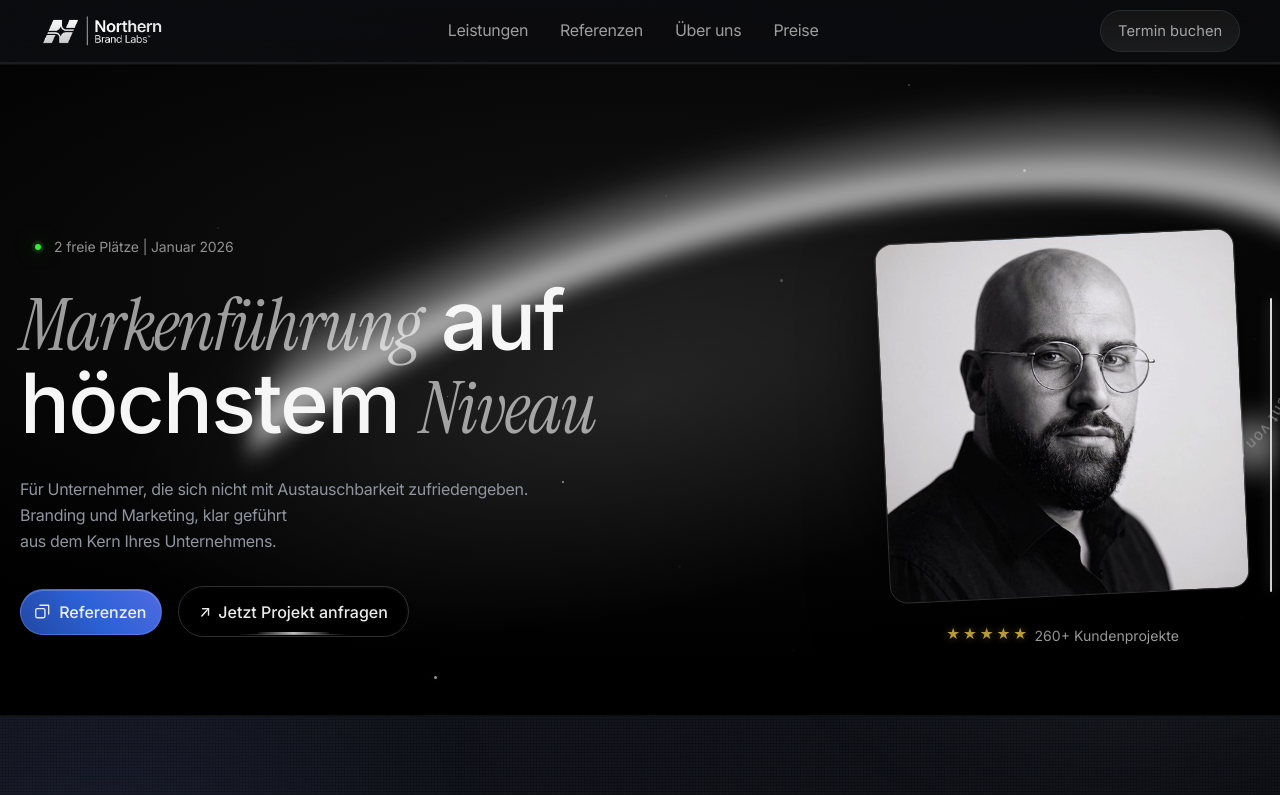
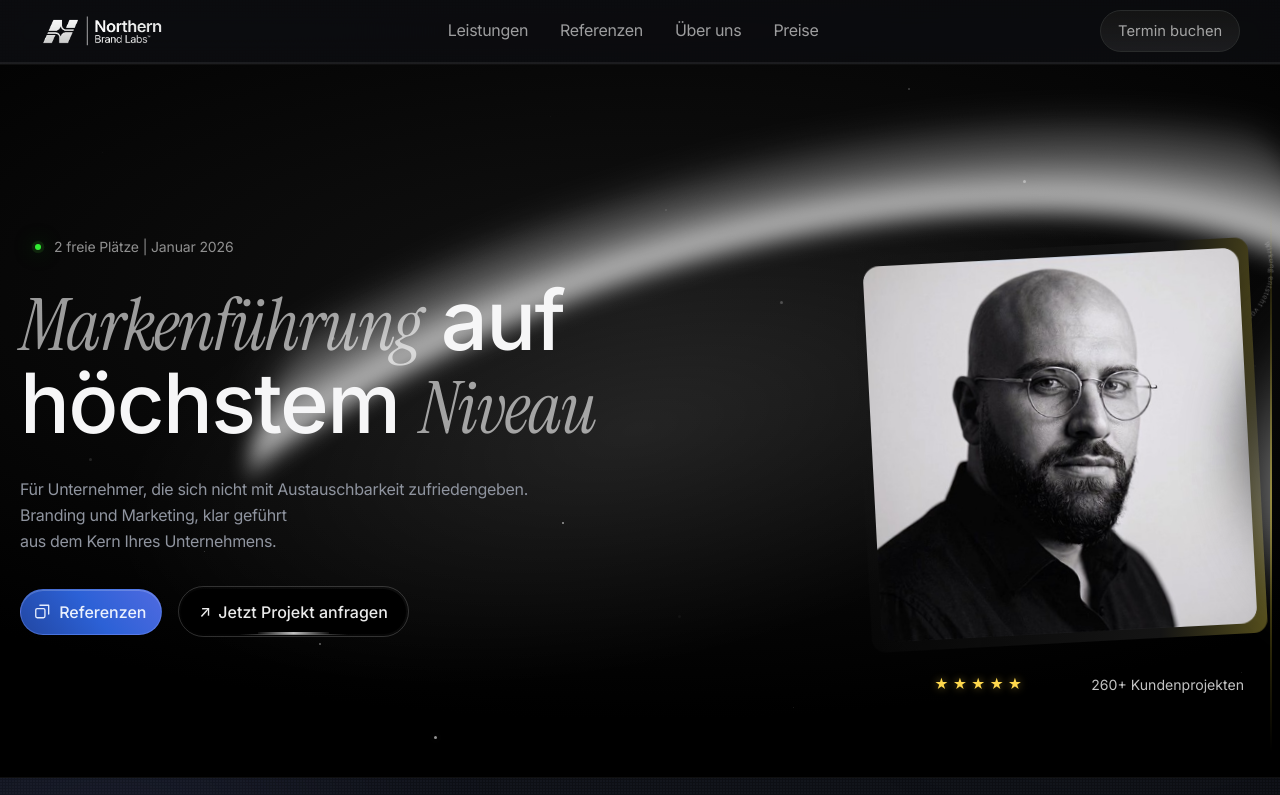
Before and after one commit to Meedya/Meedya, a Next.js app: page / in a window 1280 px wide. Shown: the top 795 px of the page. Built offline with nearby package versions, Linux system fonts and the light colour scheme.

Commit message:
Tighten hero right-side geometry and mobile spacing parity

```diff
--- a/app/globals.css
+++ b/app/globals.css
@@ -233,7 +233,7 @@ a {
   position: relative;
   z-index: 2;
   padding: 0;
-  width: min(1350px, 100%);
+  width: min(1400px, 100%);
   margin-inline: auto;
   display: flex;
   flex-direction: column;
@@ -594,20 +594,29 @@ a {
 
 .hero-visual {
   position: relative;
-  min-height: 420px;
-  display: grid;
-  place-items: center;
-  align-self: end;
+  flex: 1 0 0;
+  min-width: 400px;
+  max-width: 400px;
+  width: 1px;
+  min-height: min-content;
+  padding: 16px;
+  display: flex;
+  flex-direction: column;
+  align-items: center;
+  justify-content: center;
+  gap: 10px;
+  align-self: stretch;
 }
 
 .hero-ring {
   position: absolute;
-  width: 74%;
-  height: 74%;
-  right: -11%;
-  top: -11%;
-  z-index: 0;
-  opacity: 1;
+  z-index: 1;
+  width: 140px;
+  height: 150px;
+  top: -38px;
+  right: -15px;
+  overflow: hidden;
+  opacity: 0.7;
   pointer-events: none;
 }
 
@@ -625,65 +634,103 @@ a {
 .hero-ring text {
   fill: rgb(201, 201, 201);
   font-family: "Sintony", "Sintony Placeholder", sans-serif;
-  font-size: 5.8px;
+  font-size: 12px;
   font-style: normal;
-  font-weight: 200;
-  letter-spacing: 0.18em;
+  font-weight: 400;
+  letter-spacing: 0.3em;
   line-height: 1em;
   word-spacing: 0;
-  opacity: 0.7;
+  opacity: 1;
 }
 
 .hero-side-glow {
   position: absolute;
-  z-index: 1;
-  right: -3%;
-  top: 16%;
-  width: 2px;
-  height: 70%;
-  background: rgba(255, 255, 255, 0.95);
-  border-radius: 999px;
-  box-shadow: 0 0 14px rgba(255, 255, 255, 0.4);
+  pointer-events: none;
+  z-index: 5;
+  width: 106px;
+  height: 636px;
+  top: calc(45.0098% - 317.75px);
+  right: -12px;
+  overflow: hidden;
 }
 
 .hero-side-glow::before {
   content: "";
   position: absolute;
-  right: 100%;
-  top: 50%;
-  width: 150px;
-  height: 68px;
-  transform: translateY(-50%);
-  background: radial-gradient(75% 58% at 100% 50%, rgba(255, 255, 255, 0.78) 0%, rgba(255, 255, 255, 0) 100%);
-  filter: blur(12px);
+  width: 353px;
+  height: 353px;
+  top: calc(50% - 176.5px);
+  right: -329px;
+  border-radius: 353px;
+  background: radial-gradient(
+    64.5947% 78.6119% at 50.1416% 84.4193%,
+    var(--token-59c77d36-1334-459f-ae7c-0cc1454f8332, #4f6ae0) 0%,
+    var(--token-824b0275-9b90-4fdc-a563-7ec722d766de, #c9c9c9) 43.5%,
+    var(--token-0a4ceaa7-f975-45bf-afa8-3b008919fdea, #141414) 100%
+  );
+  filter: blur(30px);
+}
+
+.hero-side-glow::after {
+  content: "";
+  position: absolute;
+  width: 548px;
+  height: 1px;
+  top: calc(54.529% - 0.5px);
+  right: -273px;
+  transform: rotate(90deg);
+  background: linear-gradient(
+    90deg,
+    rgba(5, 5, 5, 0) 0%,
+    var(--token-824b0275-9b90-4fdc-a563-7ec722d766de, #d5c02b) 53.5%,
+    rgba(5, 5, 5, 0) 100%
+  );
 }
 
 .hero-image-wrap {
   position: relative;
   z-index: 1;
-  width: min(100%, 360px);
+  width: 396px;
+  padding: 10px;
+  border-radius: 14px;
+  overflow: visible;
+  transform: rotate(-3deg);
+  background: linear-gradient(
+    275deg,
+    var(--token-824b0275-9b90-4fdc-a563-7ec722d766de, rgb(213, 192, 43)) -49%,
+    var(--token-0a4ceaa7-f975-45bf-afa8-3b008919fdea, rgb(20, 20, 20)) 25%,
+    rgba(4, 3, 3, 0) 108%
+  );
+}
+
+.hero-image-inner {
+  position: relative;
   aspect-ratio: 1 / 1;
-  border-radius: 18px;
+  width: 100%;
+  border-radius: 13px;
   overflow: hidden;
-  border: 1px solid rgba(255, 255, 255, 0.18);
-  transform: rotate(-2.7deg);
-  box-shadow:
-    0 28px 70px rgba(0, 0, 0, 0.65),
-    0 0 0 1px rgba(255, 255, 255, 0.06) inset;
 }
 
 .hero-image-wrap img {
+  position: absolute;
+  top: 0;
+  left: 0;
+  right: 0;
   width: 100%;
   height: 100%;
+  border-radius: 16px;
   object-fit: cover;
   display: block;
 }
 
 .hero-proof {
-  margin-top: 1.1rem;
-  display: inline-flex;
-  align-items: center;
-  gap: 0.45rem;
+  display: flex;
+  flex-wrap: wrap;
+  width: 100%;
+  padding: 20px 0 0;
+  justify-content: flex-end;
+  align-items: center;
+  gap: 16px;
   color: rgba(255, 255, 255, 0.76);
   font-size: 0.88rem;
 }
@@ -698,7 +745,10 @@ a {
 
 .hero-stars {
   display: inline-flex;
-  gap: 0.15rem;
+  align-items: center;
+  gap: 4px;
+  width: 141px;
+  height: 24px;
   line-height: 1;
 }
 
@@ -1402,7 +1452,10 @@ a {
   }
 
   .hero-visual {
-    display: grid;
+    flex-wrap: wrap;
+    flex: none;
+    width: 100%;
+    min-width: 300px;
     min-height: 0;
     margin-top: 12px;
   }
@@ -1435,8 +1488,13 @@ a {
   }
 
   .hero-copy {
+    gap: 40px;
     min-width: 0;
     max-width: none;
+  }
+
+  .hero-text-block {
+    gap: 28px;
   }
 
   .pulse-tag {
--- a/app/page.tsx
+++ b/app/page.tsx
@@ -388,10 +388,12 @@ export default function HomePage() {
               </div>
               <div className="hero-side-glow" aria-hidden="true" />
               <div className="hero-image-wrap">
-                <img
-                  src="/framer-mirror/framerusercontent.com/t98Yw15iamxzjnXyjbW04Xs9M0.jpg"
-                  alt="Portrait"
-                />
+                <div className="hero-image-inner">
+                  <img
+                    src="/framer-mirror/framerusercontent.com/t98Yw15iamxzjnXyjbW04Xs9M0.jpg"
+                    alt="Portrait"
+                  />
+                </div>
               </div>
               <div className="hero-proof">
                 <div className="hero-stars" aria-hidden="true">
@@ -401,7 +403,7 @@ export default function HomePage() {
                   <span>★</span>
                   <span>★</span>
                 </div>
-                <p>260+ Kundenprojekte</p>
+                <p>260+ Kundenprojekten</p>
               </div>
             </div>
           </div>
```
Also changed, not shown: scripts/framer-sync.mjs (+63 -0 lines). Lines whose indentation alone changed are shown as unchanged.
